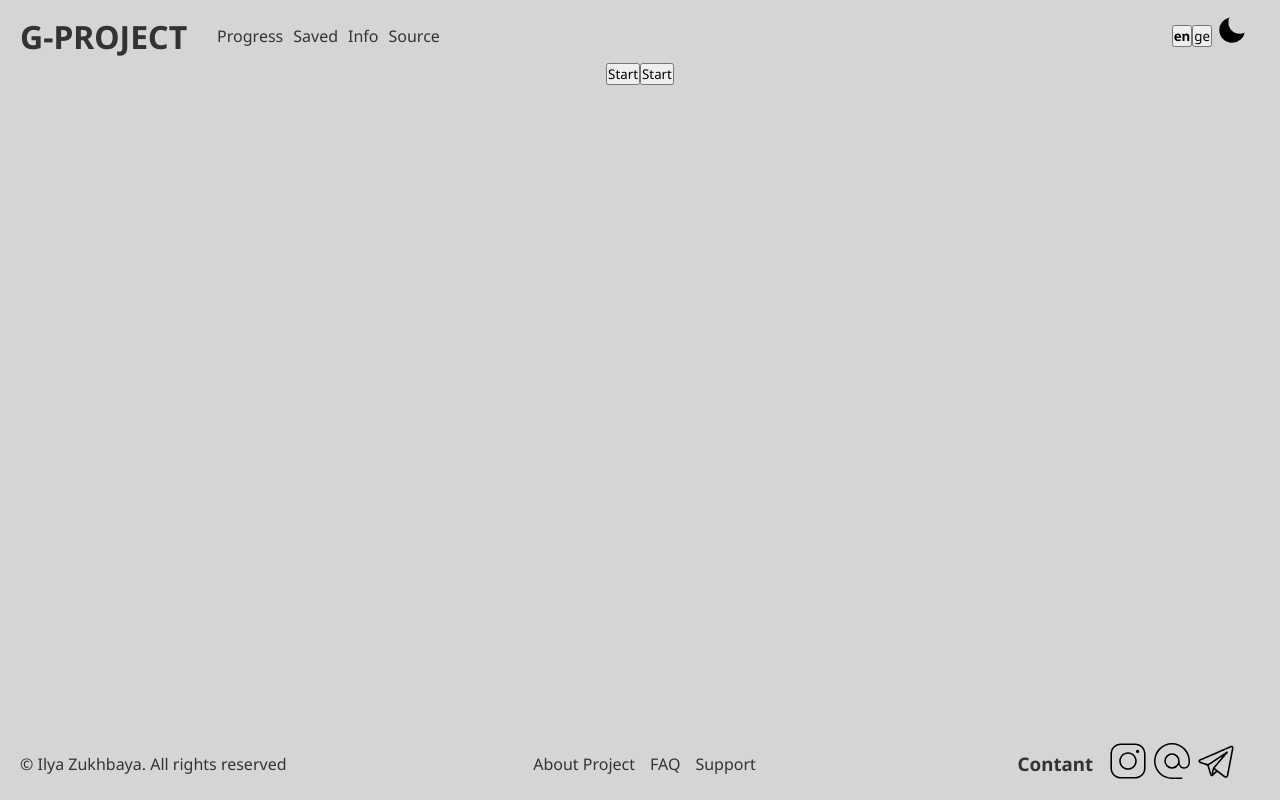
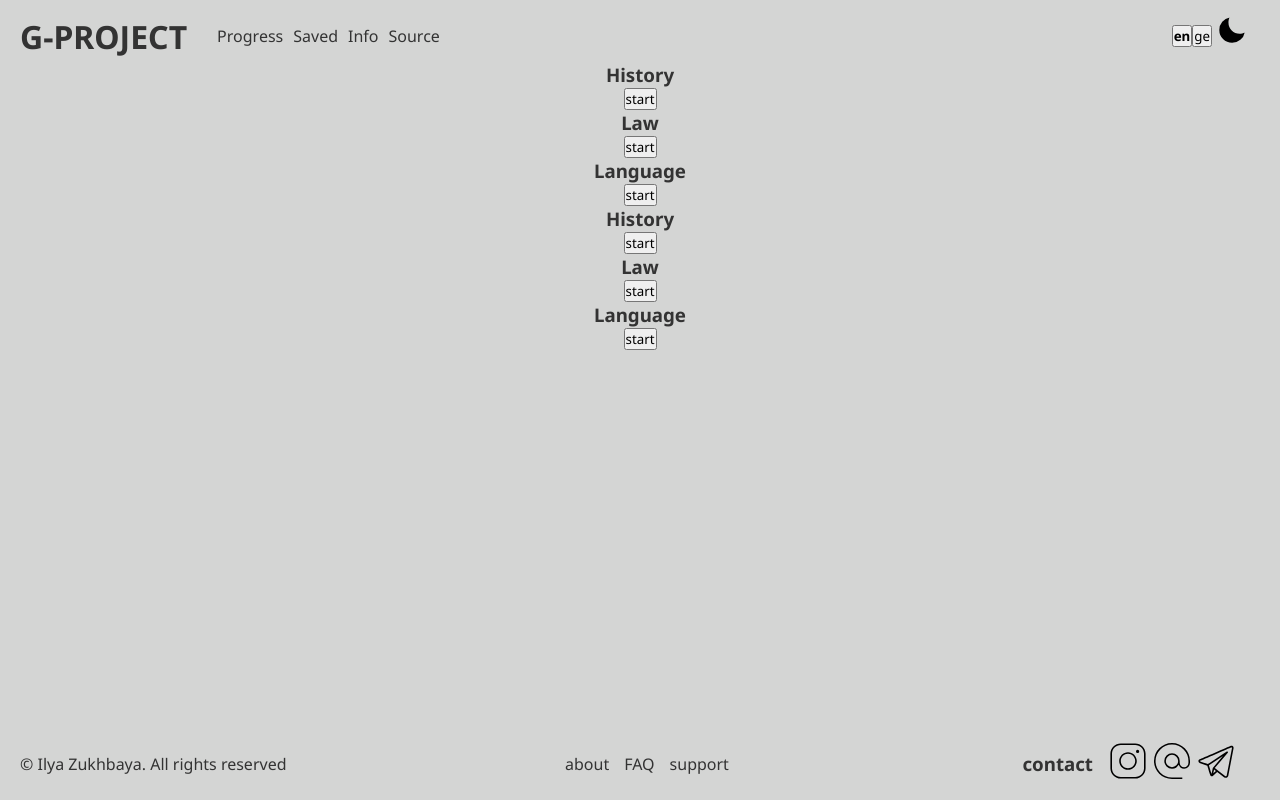
Before and after one commit to Ilya-Zukhbaya/Georgian-Project, a React (Create React App) app: page / in a window 1280 px wide. Built offline with nearby package versions, Linux system fonts and the light colour scheme.

Commit message:
continue creating main

```diff
--- a/src/App.tsx
+++ b/src/App.tsx
@@ -8,19 +8,22 @@ import type { RootState } from './redux/store';
 import { Header } from './components/Header/Header';
 import { Footer } from './components/Footer/Footer';
 
-export type testContext = {
+export interface testContext {
+  cardId?: number;
+  setCardId?: any;
   correctAns: number;
   setCorrentAns?: any;
-};
+}
 
 export const TestContext = React.createContext({} as testContext);
 
 function App() {
   const theme = useSelector((state: RootState) => state.theme.value);
   const [correctAns, setCorrentAns] = React.useState<number>(0);
+  const [cardId, setCardId] = React.useState<number>(0);
 
   return (
-    <TestContext.Provider value={{ correctAns, setCorrentAns }}>
+    <TestContext.Provider value={{ correctAns, setCorrentAns, cardId, setCardId }}>
       <ThemeProvider theme={theme === 'light' ? lightTheme : darkTheme}>
         <GlobalStyles />
         <div className="app">
--- a/src/assets/questions.json
+++ b/src/assets/questions.json
@@ -1,49 +1,78 @@
 [
   {
     "id": 0,
+    "type": 0,
     "title": "hello",
     "variants": ["2", "1", "2"],
     "correct": 1
   },
   {
     "id": 1,
+    "type": 0,
     "title": "Root",
     "variants": ["3", "2", "1"],
     "correct": 2
   },
   {
     "id": 2,
+    "type": 0,
     "title": "LOL",
     "variants": ["3", "2", "1"],
     "correct": 2
   },
   {
     "id": 3,
+    "type": 0,
     "title": "hI",
     "variants": ["3", "2", "1"],
     "correct": 1
   },
   {
     "id": 4,
+    "type": 1,
     "title": "q",
     "variants": ["3", "2", "1"],
     "correct": 0
   },
   {
     "id": 5,
+    "type": 1,
     "title": "w",
     "variants": ["3", "2", "1"],
     "correct": 1
   },
   {
     "id": 6,
+    "type": 1,
     "title": "e",
     "variants": ["3", "2", "1"],
     "correct": 2
   },
   {
     "id": 7,
-    "title": "r",
+    "type": 2,
+    "title": "a",
+    "variants": ["3", "2", "1"],
+    "correct": 2
+  },
+  {
+    "id": 8,
+    "type": 2,
+    "title": "s",
+    "variants": ["3", "2", "1"],
+    "correct": 2
+  },
+  {
+    "id": 9,
+    "type": 2,
+    "title": "d",
+    "variants": ["3", "2", "1"],
+    "correct": 2
+  },
+  {
+    "id": 10,
+    "type": 2,
+    "title": "f",
     "variants": ["3", "2", "1"],
     "correct": 2
   }
--- a/src/components/EmptyCard.tsx
+++ b/src/components/EmptyCard.tsx
@@ -1,10 +1,23 @@
 import React from 'react';
+import { useTranslation } from 'react-i18next';
 import { test } from './Quiz';
+import { TestContext } from '../App';
 
 export const EmptyCard: React.FC<test> = (props) => {
+  const { setCardId } = React.useContext(TestContext);
+  const { t } = useTranslation();
+
+  const onButtonClick = () => {
+    props.setActive(true);
+    setCardId(props.id);
+  };
+
   return (
-    <button onClick={() => props.setActive(true)} className={props.active ? 'disabled' : ''}>
-      Start
-    </button>
+    <div>
+      <h3>{props.title}</h3>
+      <button onClick={() => onButtonClick()} className={props.active ? 'disabled' : ''}>
+        {t('button.__start')}
+      </button>
+    </div>
   );
 };
--- a/src/components/Footer/Footer.tsx
+++ b/src/components/Footer/Footer.tsx
@@ -2,22 +2,24 @@ import { ReactComponent as Insta } from '../../assets/pictures/footer/insta.svg'
 import { ReactComponent as Mail } from '../../assets/pictures/footer/mail.svg';
 import { ReactComponent as Telegram } from '../../assets/pictures/footer/telegram.svg';
 import styles from './index.module.scss';
+import { useTranslation } from 'react-i18next';
 
 export const Footer = () => {
+  const { t } = useTranslation();
   return (
     <div className={styles.root}>
       <p>© Ilya Zukhbaya. All rights reserved</p>
 
       <div className={styles.root__center}>
         <ul>
-          <li>About Project</li>
-          <li>FAQ</li>
-          <li>Support</li>
+          <li>{t('footer.__about')}</li>
+          <li>{t('footer.__FAQ')}</li>
+          <li>{t('footer.__support')}</li>
         </ul>
       </div>
 
       <div className={styles.root__rightside}>
-        <h3>Contant</h3>
+        <h3>{t('footer.__contact')}</h3>
         <ul>
           <li>
             <Insta />
--- a/src/components/Quiz.tsx
+++ b/src/components/Quiz.tsx
@@ -8,6 +8,7 @@ import { EmptyCard } from './EmptyCard';
 export type Array = {
   id: number;
   title: string;
+  type: number;
   variants: string[];
   correct: number;
 };
@@ -23,18 +24,32 @@ export type TestProps = {
   setStep: (step: number) => void;
 };
 export type test = {
+  id: number;
   active: boolean;
+  title: string;
   setActive: (active: boolean) => void;
 };
 
 export const Quiz: React.FC = () => {
-  const test = [0, 1];
+  const test = [
+    { id: 0, title: 'History' },
+    { id: 1, title: 'Law' },
+    { id: 2, title: 'Language' },
+    { id: 3, title: 'History' },
+    { id: 4, title: 'Law' },
+    { id: 5, title: 'Language' },
+  ];
   const [active, setActive] = React.useState<boolean>(false);
   React.useEffect(() => {
-    setItems(data.sort(() => Math.round(Math.random() * 100) - 50).slice(0, data.length));
+    setItems(
+      data
+        .filter((obj) => obj.type === cardId)
+        .sort(() => Math.round(Math.random() * 100) - 50)
+        .slice(0, data.length),
+    );
   }, [active]);
 
-  const { correctAns, setCorrentAns } = React.useContext(TestContext);
+  const { correctAns, setCorrentAns, cardId } = React.useContext(TestContext);
   const [disable, setDisable] = React.useState(false);
   const [items, setItems] = React.useState<Array[]>([]);
   const [step, setStep] = React.useState<number>(0);
@@ -74,7 +89,9 @@ export const Quiz: React.FC = () => {
           setStep={setStep}
         />
       ) : (
-        test.map((_, i) => <EmptyCard key={i} active={active} setActive={setActive} />)
+        test.map((_, i) => (
+          <EmptyCard key={i} active={active} setActive={setActive} id={i} title={test[i].title} />
+        ))
       )}
       {active ? <button onClick={() => onStepClick(step)}>Next</button> : ''}
     </>
--- a/src/i18n.ts
+++ b/src/i18n.ts
@@ -24,6 +24,15 @@ i18n
             __buttonEn: 'en',
             __buttonGe: 'ge',
           },
+          button: {
+            __start: 'start',
+          },
+          footer: {
+            __about: 'about',
+            __FAQ: 'FAQ',
+            __support: 'support',
+            __contact: 'contact',
+          },
         },
       },
       ge: {
@@ -38,6 +47,15 @@ i18n
             __buttonEn: 'ინგ',
             __buttonGe: 'ქარ',
           },
+          button: {
+            __start: 'დაწყება',
+          },
+          footer: {
+            __about: 'შესახებ',
+            __FAQ: 'კითხვაზე პასუხები',
+            __support: 'მხარდაჭერა',
+            __contact: 'მხარდაჭერა',
+          },
         },
       },
     },
```
